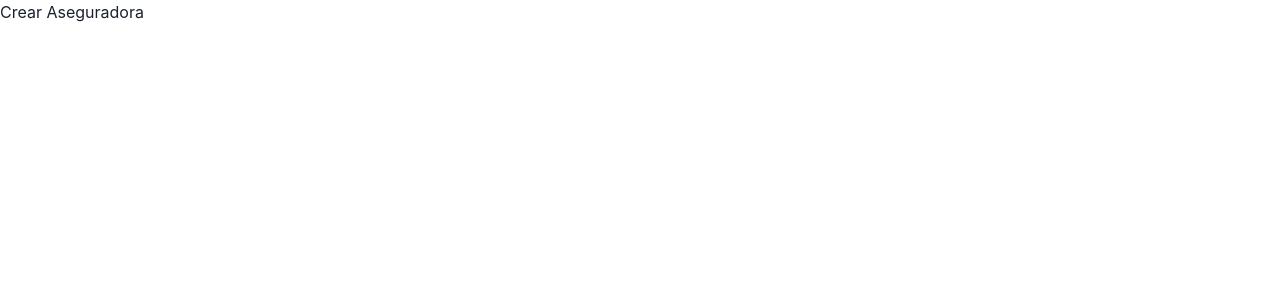
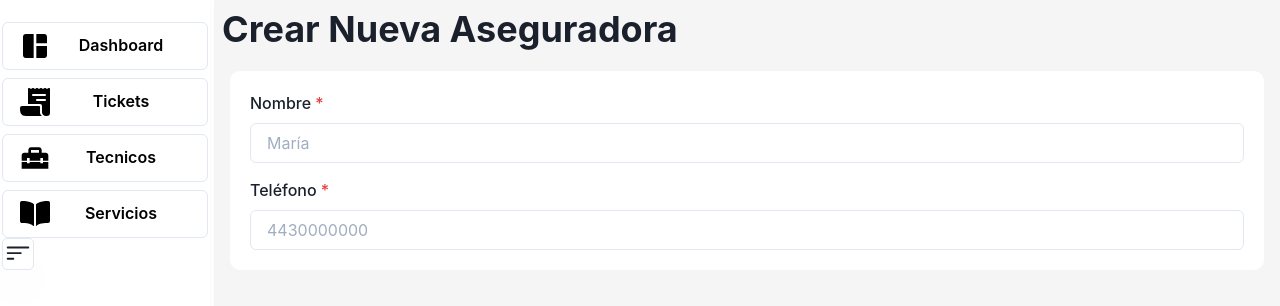
Before and after one commit to FLOTUZ/lia-panel, a Next.js app: page /aseguradoras/nuevo in a window 1280 px wide. Shown: the top 306 px of the page. Built offline with nearby package versions, Linux system fonts and the light colour scheme.

Commit message:
Creación de nueva aseguradora

```diff
--- a/pages/aseguradoras/nuevo.tsx
+++ b/pages/aseguradoras/nuevo.tsx
@@ -1,8 +1,50 @@
+import Header from "@/common/Header";
+import DesktopLayout from "@/layouts/DesktopLayout";
+import {
+    Box,
+    FormControl,
+    FormLabel,
+    HStack,
+    Icon,
+    Input,
+    InputGroup,
+    InputLeftElement,
+    Radio,
+    RadioGroup
+} from "@chakra-ui/react";
+
 function AseguradoraNueva() {
     return (
         <div>
-            Crear Aseguradora
-        </div>
+            <DesktopLayout>
+                <Header title={"Crear Nueva Aseguradora"} />
+
+                <Box m={2} bgColor="white" padding={5} borderRadius={10}>
+
+                    <FormControl isRequired>
+                        <FormLabel htmlFor='nombre'>Nombre</FormLabel>
+                        <Input id='nombre' placeholder='María' />
+                    </FormControl>
+
+                    <InputGroup>
+                        <FormControl isRequired paddingTop={15}>
+                        <FormLabel htmlFor='telefono'>Teléfono</FormLabel>
+                        <InputLeftElement
+                            pointerEvents='none'
+                        //children={<PhoneIcon color='gray.300' />}
+                        />
+                        <Input type='tel' placeholder='4430000000' />
+                        </FormControl>
+                </InputGroup>
+
+
+
+
+
+
+            </Box>
+        </DesktopLayout>
+        </div >
     );
 }
 
```
